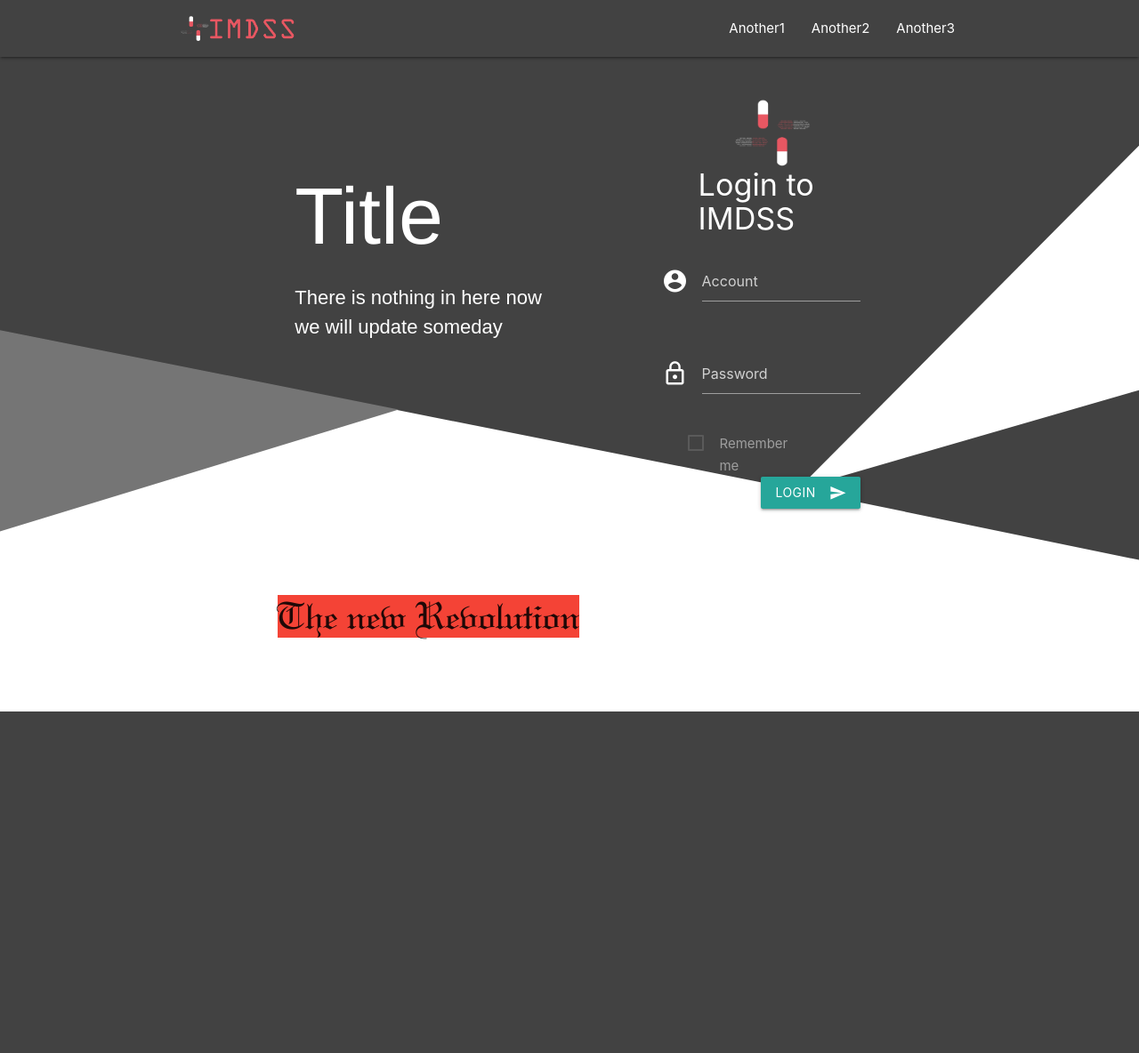
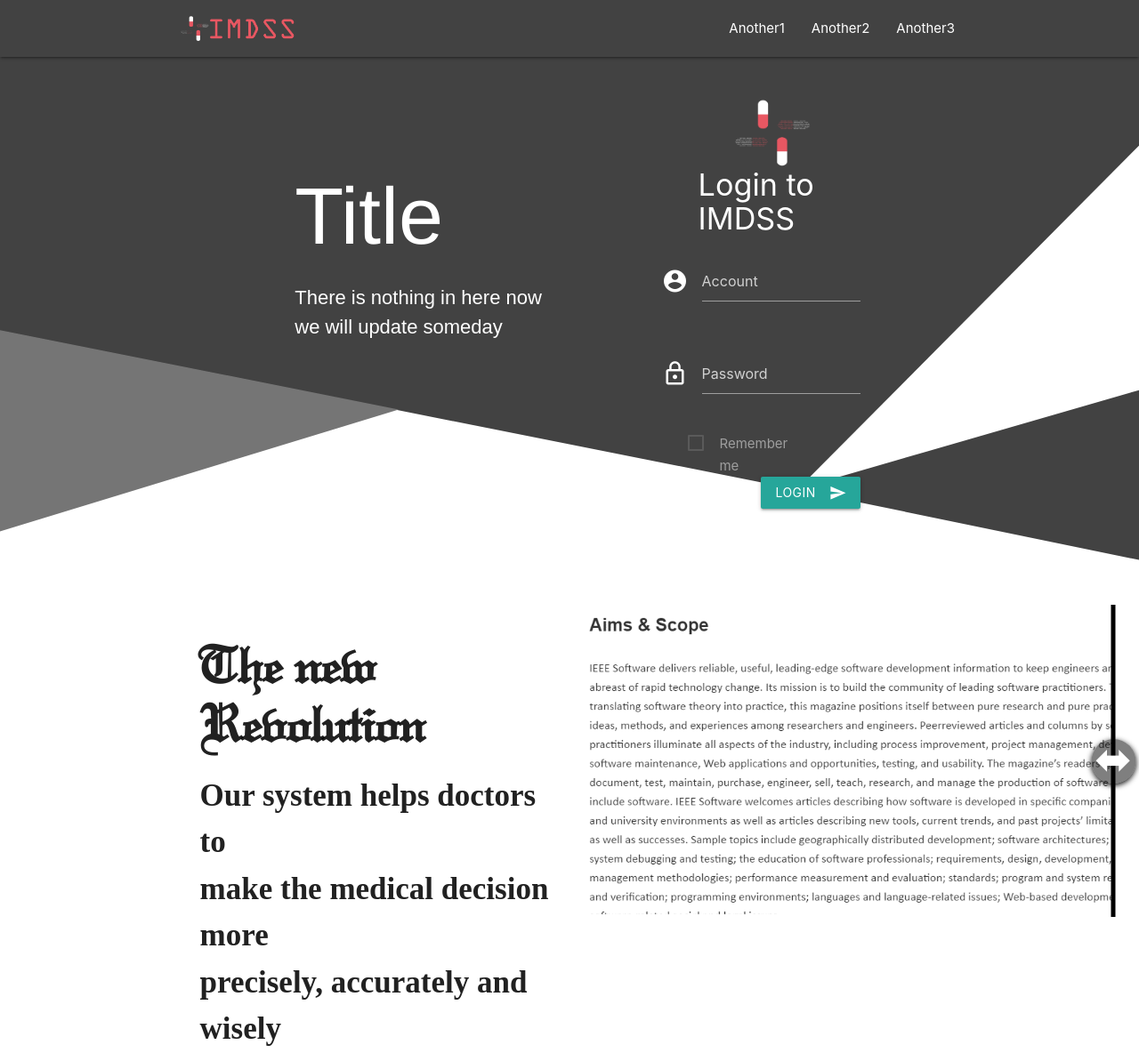
Before and after one commit to CCU-KLDP/IMDSS, a Django app: page /login/ in a window 1280 px wide. Shown: the whole page at 89% size. Before the commit the page ends 800 px from the top, so only its background shows below. Run offline with Django 3.2, Linux system fonts and the light colour scheme; some libraries are stand-ins or nearby versions; some web fonts are replaced.

Commit message:
完成中間第一部分的文字以及動畫

```diff
--- a/IMDSS/static/css/login/bg_style.css
+++ b/IMDSS/static/css/login/bg_style.css
@@ -113,16 +67,11 @@ clip-path: polygon(0 0, 100% 0, 100% 52%, 0 34%);
     top:30px;
 }
 
-.row .col.sec {
-    position:relative;
-    top:30px;
-}
-
 
 .second_section {
     position:absolute;
-    top:80%;
-    left:0px;
+    top:85%;
+    width: 100%;
 }
 
 @font-face {
@@ -133,6 +82,79 @@ clip-path: polygon(0 0, 100% 0, 100% 52%, 0 34%);
     font-style: normal;
 }
 
-.myfont {
+@font-face {
+    font-family: 'SentyTEA';
+    src: url('../../font/SentyTEA.woff2') format('woff2'),
+        url('../../font/SentyTEA.woff') format('woff');
+    font-weight: normal;
+    font-style: normal;
+}
+
+.time-font {
     font-family: "WeddingTextBT-Regular";
+    font-weight: bolder;
+    font-size: 60px;
 }
+
+.middle-content-text {
+    font-family: "SentyTEA";
+    font-weight: bolder;
+    font-size: 35px;
+}
+
+
+.slider-wrapper{
+    position: relative;
+}
+
+ .row .col .slider-wrapper img{
+    display: block;
+    width: 600px;
+    user-select: none;
+ }
+
+.slider-wrapper .slider-before-img {
+    position: absolute;
+    overflow: hidden;
+    top: 0;
+    left: 0;
+    width: 100%;
+}
+
+.slider-wrapper .handler {
+    display: block;
+    width: 5px;
+    height: 100%;
+    background-color: black;
+    position: absolute;
+    left: 100%;
+    top: 0;
+    transform: translateX(-50%);
+    cursor: ew-resize;
+}
+
+.slider-wrapper .handler::after {
+    width: 50px;
+    height: 50px;
+    background-color: rgba(0, 0, 0,0.5);
+    position: absolute;
+    top: 50%;
+    left: 50%;
+    transform: translate(-50%, -50%);
+
+    content: "\2b0c";
+    color: white;
+    font-size: 50px;
+    text-align: center;
+    line-height: 45px;
+    border-radius: 50%;
+    box-shadow: 0 2px 6px #000;
+    transition: all .1s ease;
+}
+
+.slider-wrapper .handler:hover::after {
+    width: 40px;
+    height: 40px;
+    font-size: 30px;
+    line-height: 40px;
+  }
--- a/IMDSS/templates/login/login_page.html
+++ b/IMDSS/templates/login/login_page.html
@@ -100,9 +100,26 @@
             </form>
         </div>
     </div>
+
     <div class="row second_section">
-        <div class="col s12 offset-s10">
-            <h3 class="red myfont">The new Revolution</h3>
+        <div class="col s4 offset-s2">
+            <h2 class="time-font">The new Revolution</h2>
+            <text class="middle-content-text">
+                Our system helps doctors to<br>
+                make the medical decision more<br>
+                precisely, accurately and wisely<br>
+            </text>
+        </div>
+        <div class="col">
+            <div class="slider-wrapper">
+                <div class="slider-before-img">
+                    <img src="{% static 'image/login/essay.png' %}">
+                </div>
+                <img src="{% static 'image/login/statistics.png' %}">
+                <span class="handler"></span>
+            </div>
+
+
         </div>
 
     </div>
@@ -117,7 +134,31 @@
                 interval: 5000
             });
         });
+
+
+        const slider = document.querySelector('.slider-wrapper');
+        const beforeImg = document.querySelector('.slider-before-img');
+        const handler = document.querySelector('.handler');
+        var marginX;
+
+        handler.onmousedown = function(e) {
+            marginX = e.pageX - handler.offsetLeft;
+            slider.addEventListener('mousemove', moveHandler);
+        }
+        handler.onmouseup = function(e) {
+            slider.removeEventListener('mousemove', moveHandler);
+        }
+
+
+        function moveHandler(e) {
+            handler.style.left = e.pageX - marginX + 'px';
+            beforeImg.style.width = e.pageX - marginX + 'px';
+        }
     </script>
+
+
+
+
 
 </body>
 
```
Also changed, not shown: other parts of IMDSS/static/css/login/bg_style.css (+0 -46 lines), IMDSS/static/image/login/essay.png (added), IMDSS/static/image/login/statistics.png (added), IMDSS/static/image/login/switch.png (added), 2 other files.
